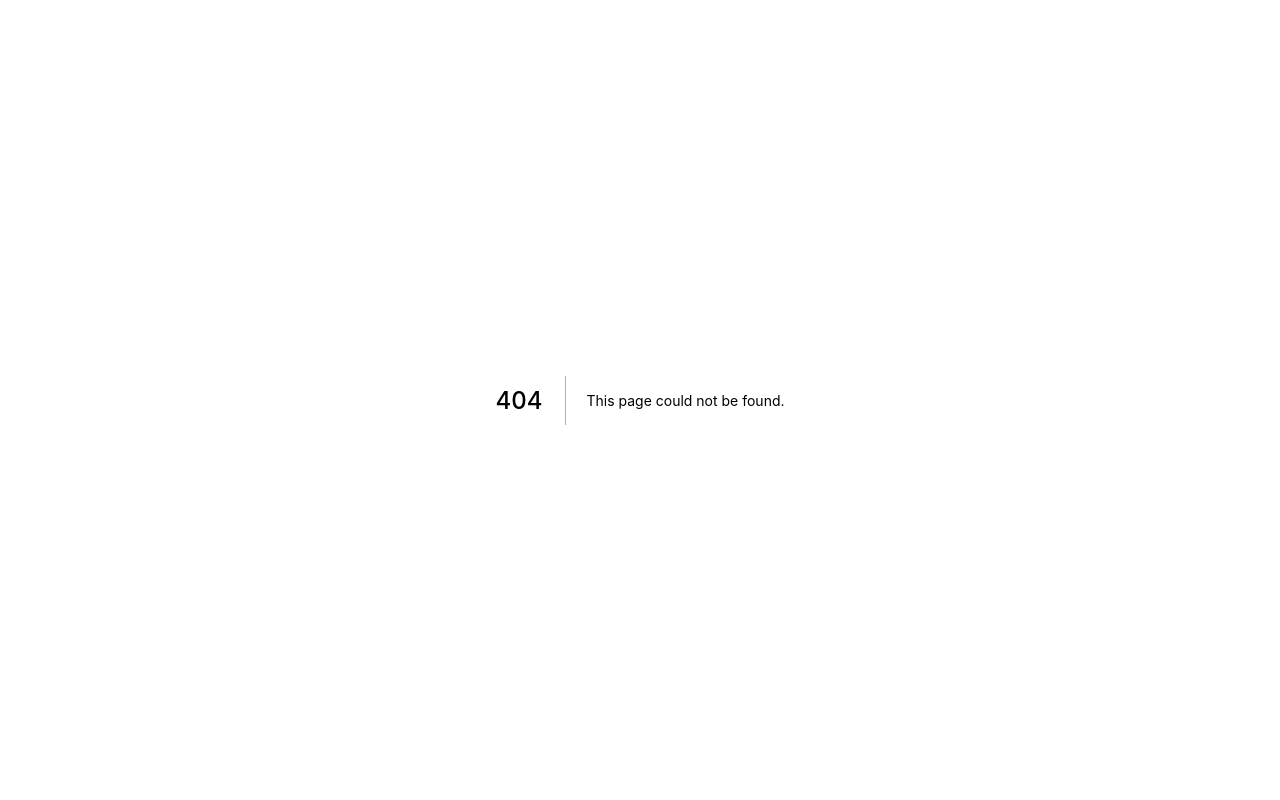
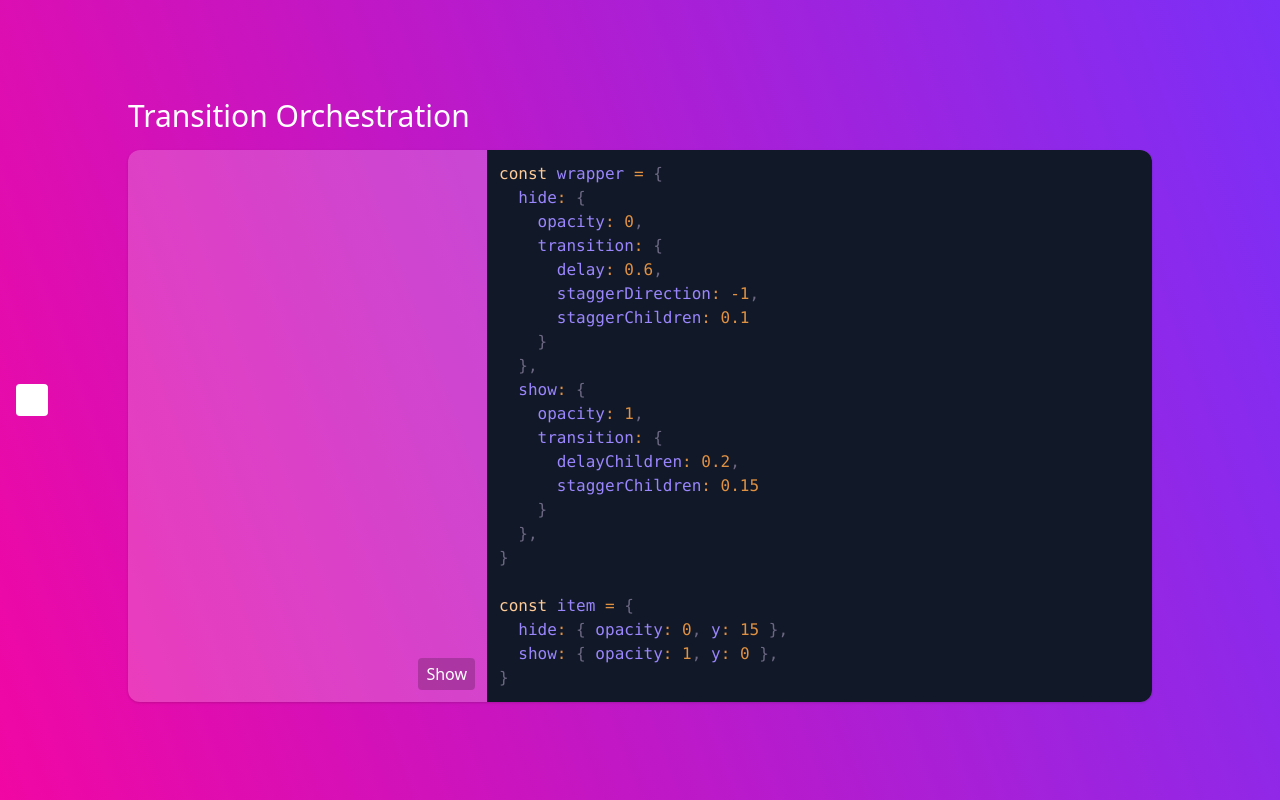
Before and after one commit to alisyahidin/framer-motion-showcase, a Next.js app: page /orchestration in a window 1280 px wide. Before the commit this address had no page. Built offline with nearby package versions, Linux system fonts and the light colour scheme.

Commit message:
add sample of transition orchestration

```diff
--- a/components/Layout.js
+++ b/components/Layout.js
@@ -46,7 +46,7 @@ const Sidebar = ({ children }) => {
           <strong>Transition</strong>
           <ul className="list-inside list-disc">
             <li>
-              <Link href="/" passHref>
+              <Link href="/orchestration" passHref>
                 <a>Orchestration</a>
               </Link>
             </li>
--- a/pages/basic-animation.js
+++ b/pages/basic-animation.js
@@ -208,7 +208,7 @@ const item = {
           <button onClick={() => setIsMounted(!isMounted)} className="absolute bg-black bg-opacity-20 text-white py-1 px-2 bottom-3 right-3 rounded">
             {isMounted ? 'Hide' : 'Show'}
           </button>
-          <motion.ul variants={wrapper} animate={isMounted ? 'show' : 'hide'} className="flex flex-col gap-3 p-4 bg-gray-100 w-64 rounded-lg">
+          <motion.ul initial={false} variants={wrapper} animate={isMounted ? 'show' : 'hide'} className="flex flex-col gap-3 p-4 bg-gray-100 w-64 rounded-lg">
             <motion.li variants={item} className={`w-full h-12 rounded-lg bg-purple-400`} />
             <motion.li variants={item} className={`w-full h-12 rounded-lg bg-red-400`} />
             <motion.li variants={item} className={`w-full h-12 rounded-lg bg-yellow-400`} />
--- /dev/null
+++ b/pages/orchestration.js
@@ -0,0 +1,101 @@
+import { useState } from 'react';
+import Head from 'next/head'
+import { motion } from 'framer-motion'
+import Highlight from 'components/Highlight'
+
+function AnimationVariant() {
+  const [isMounted, setIsMounted] = useState(false)
+  const getCode = () => `
+const wrapper = {
+  hide: {
+    opacity: 0,
+    transition: {
+      delay: 0.6,
+      staggerDirection: -1,
+      staggerChildren: 0.1
+    }
+  },
+  show: {
+    opacity: 1,
+    transition: {
+      delayChildren: 0.2,
+      staggerChildren: 0.15
+    }
+  },
+}
+
+const item = {
+  hide: { opacity: 0, y: 15 },
+  show: { opacity: 1, y: 0 },
+}`.trim()
+
+  const wrapper = {
+    hide: {
+      opacity: 0,
+      transition: {
+        delay: 0.6,
+        staggerDirection: -1,
+        staggerChildren: 0.1
+      }
+    },
+    show: {
+      opacity: 1,
+      transition: {
+        delayChildren: 0.2,
+        staggerChildren: 0.15
+      }
+    },
+  }
+
+  const item = {
+    hide: {
+      opacity: 0,
+      y: 15
+    },
+    show: {
+      opacity: 1,
+      y: 0
+    },
+  }
+
+  return (
+    <div className="w-4/5">
+      <h1 className="text-white text-3xl mb-4">Transition Orchestration</h1>
+      <div className="flex shadow rounded-xl bg-white bg-opacity-20 blur">
+        <div className="flex items-center justify-center w-full overflow-hidden relative">
+          <button onClick={() => setIsMounted(!isMounted)} className="absolute bg-black bg-opacity-20 text-white py-1 px-2 bottom-3 right-3 rounded">
+            {isMounted ? 'Hide' : 'Show'}
+          </button>
+          <motion.ul initial={false} variants={wrapper} animate={isMounted ? 'show' : 'hide'} className="flex flex-col gap-3 p-4 bg-gray-100 w-64 rounded-lg">
+            <motion.li variants={item} className={`w-full h-12 rounded-lg bg-purple-400`} />
+            <motion.li variants={item} className={`w-full h-12 rounded-lg bg-red-400`} />
+            <motion.li variants={item} className={`w-full h-12 rounded-lg bg-yellow-400`} />
+            <motion.li variants={item} className={`w-full h-12 rounded-lg bg-green-400`} />
+            <motion.li variants={item} className={`w-full h-12 rounded-lg bg-blue-400`} />
+          </motion.ul>
+        </div>
+        <div className="flex bg-gray-900 rounded-r-xl">
+          <div className="flex p-3" style={{ width: 665 }}>
+            <Highlight language="jsx">
+              {getCode(isMounted)}
+            </Highlight>
+          </div>
+        </div>
+      </div>
+    </div>
+  )
+}
+
+const Orchestration = () => {
+  return (<>
+    <Head>
+      <title>Framer Motion</title>
+      <link rel="icon" href="/favicon.ico" />
+    </Head>
+    <div className="flex flex-col justify-center items-center h-screen">
+      <AnimationVariant />
+    </div>
+  </>)
+}
+
+export default Orchestration
--- a/pages/shared-layout-animation.js
+++ b/pages/shared-layout-animation.js
@@ -97,11 +97,11 @@ const NavigationMenu = () => {
 
   const getCode = (layout) => `
 ${!layout ? '// ' : ''}<AnimateSharedLayout>
-  <motion.ul layout>
+  <ul>
     {menus.map(index => (
       <MenuItem key={index} />
     ))}
-  </motion.ul>
+  </ul>
 ${!layout ? '// ' : ''}</AnimateSharedLayout>
 
 const MenuItem = () => (
```
